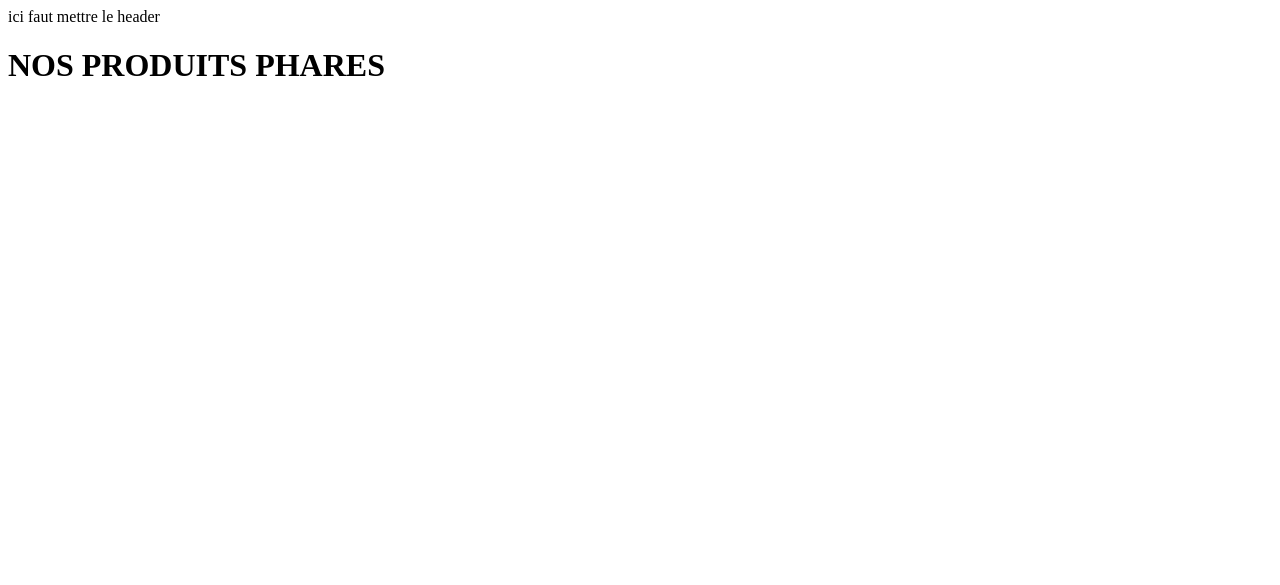
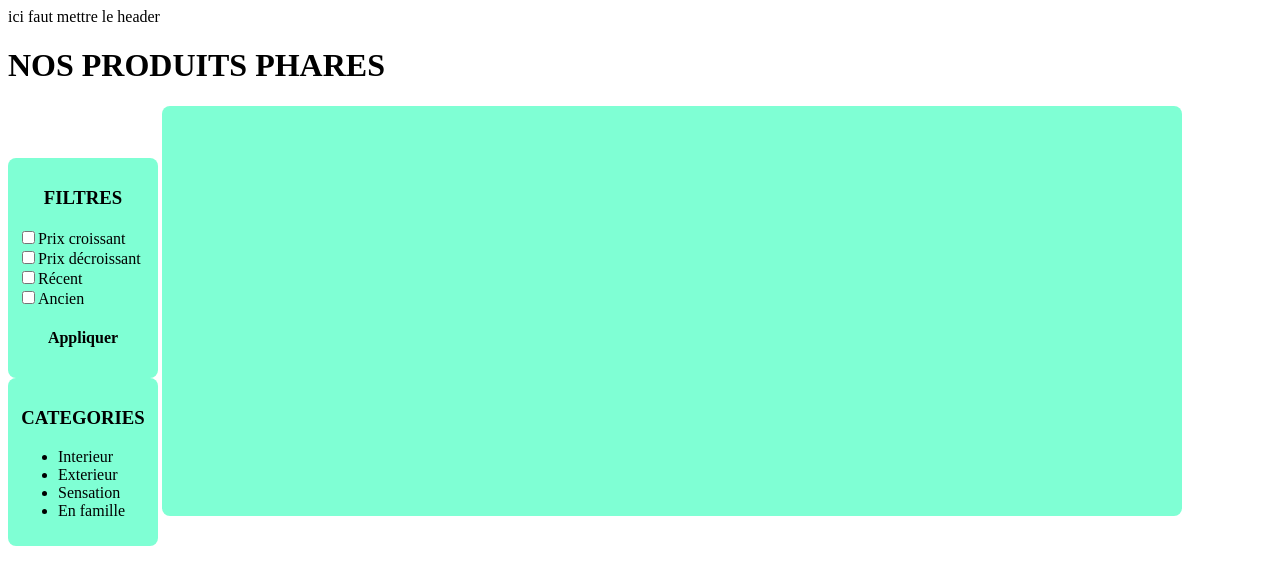
Before and after one commit to laurentdebize-ece/projet-web-dynamique-groupe-2h, a PHP site: page /pages/catalogue.php in a window 1280 px wide. Shown: the top 585 px of the page. Run offline with PHP 8.4, Linux system fonts and the light colour scheme.

Commit message:
catalogue mise a jour avancée

```diff
--- a/pages/catalogue.css
+++ b/pages/catalogue.css
@@ -1,3 +1,38 @@
 .filtre {
     background-color: aquamarine;
+    padding: 10px;
+    border-radius: 8px;
+    width: 130px;
 }
+
+#appliquer_filtre {
+    text-align: center;
+}
+
+#titre_filtre {
+    text-align: center;
+}
+
+#titre_categories {
+    text-align: center;
+}
+
+.categorie {
+    background-color: aquamarine;
+    padding: 10px;
+    border-radius: 8px;
+    width: 130px;
+}
+
+.produits {
+    background-color: aquamarine;
+    padding: 10px;
+    border-radius: 8px;
+    width: 1000px;
+    height: 390px;
+}
+
+.filtre_categorie, .produits {
+    display: inline-block;
+
+}
--- a/pages/catalogue.php
+++ b/pages/catalogue.php
@@ -20,14 +20,33 @@
 
 
     <div id="catalogue">
-        <div class="filtre">
 
+        <div class="filtre_categorie">
+            <div class="filtre">
+                <h3 id="titre_filtre">
+                    FILTRES
+                </h3>
+                <label><input type="checkbox" name="prix_croissant" value="prix_croissant">Prix croissant</label> <br>
+                <label><input type="checkbox" name="prix_decroissant" value="prix_decroissant">Prix décroissant</label> <br>
+                <label><input type="checkbox" name="recent" value="recent">Récent</label> <br>
+                <label><input type="checkbox" name="ancien" value="ancien">Ancien</label> <br>
+                <h4 id="appliquer_filtre">
+                    Appliquer
+                </h4>
+            </div>
+
+            <div class="categorie">
+                <h3 id="titre_categories">
+                    CATEGORIES
+                </h3>
+                <ul>
+                    <li>Interieur</li>
+                    <li>Exterieur</li>
+                    <li>Sensation</li>
+                    <li>En famille</li>
+                </ul>
+            </div>
         </div>
-
-        <div class="categorie">
-
-        </div>
-
         <div class="produits">
             <div class="produit_1"></div>
             <div class="produit_2"></div>
```
